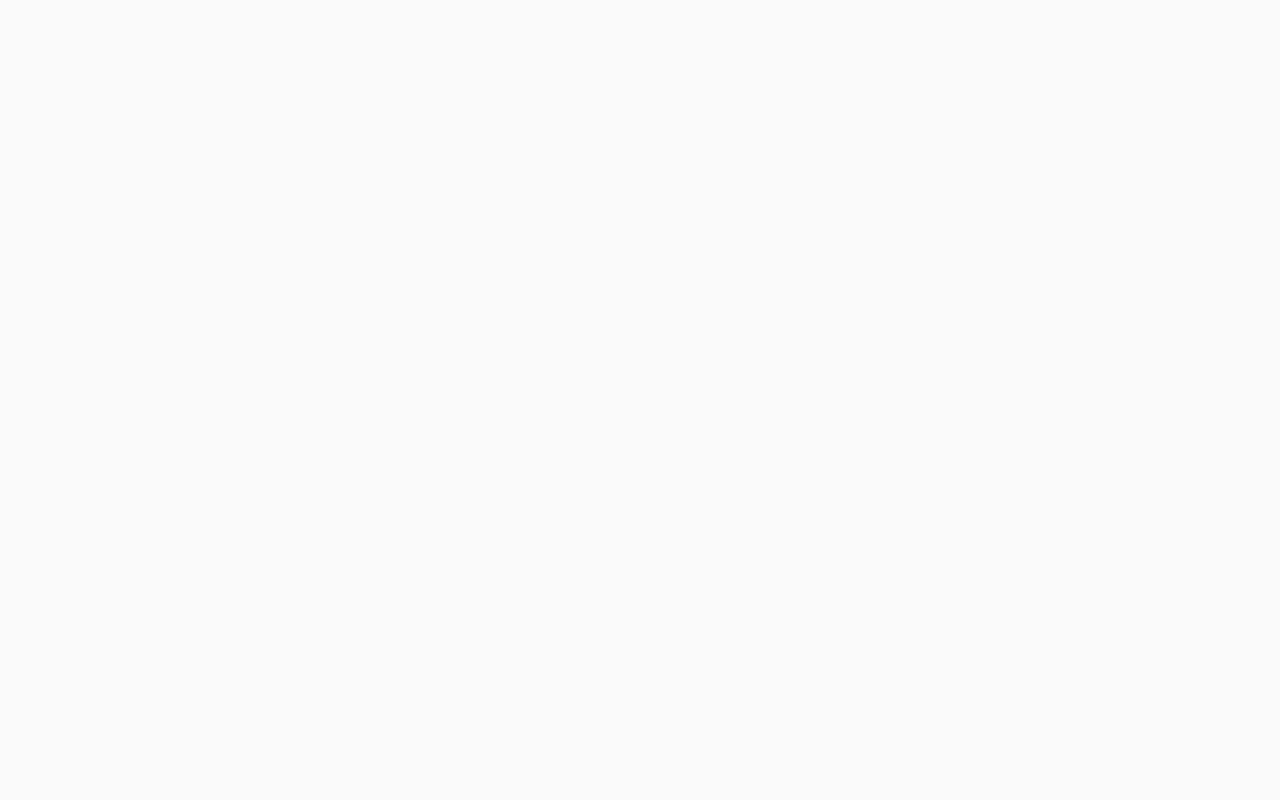
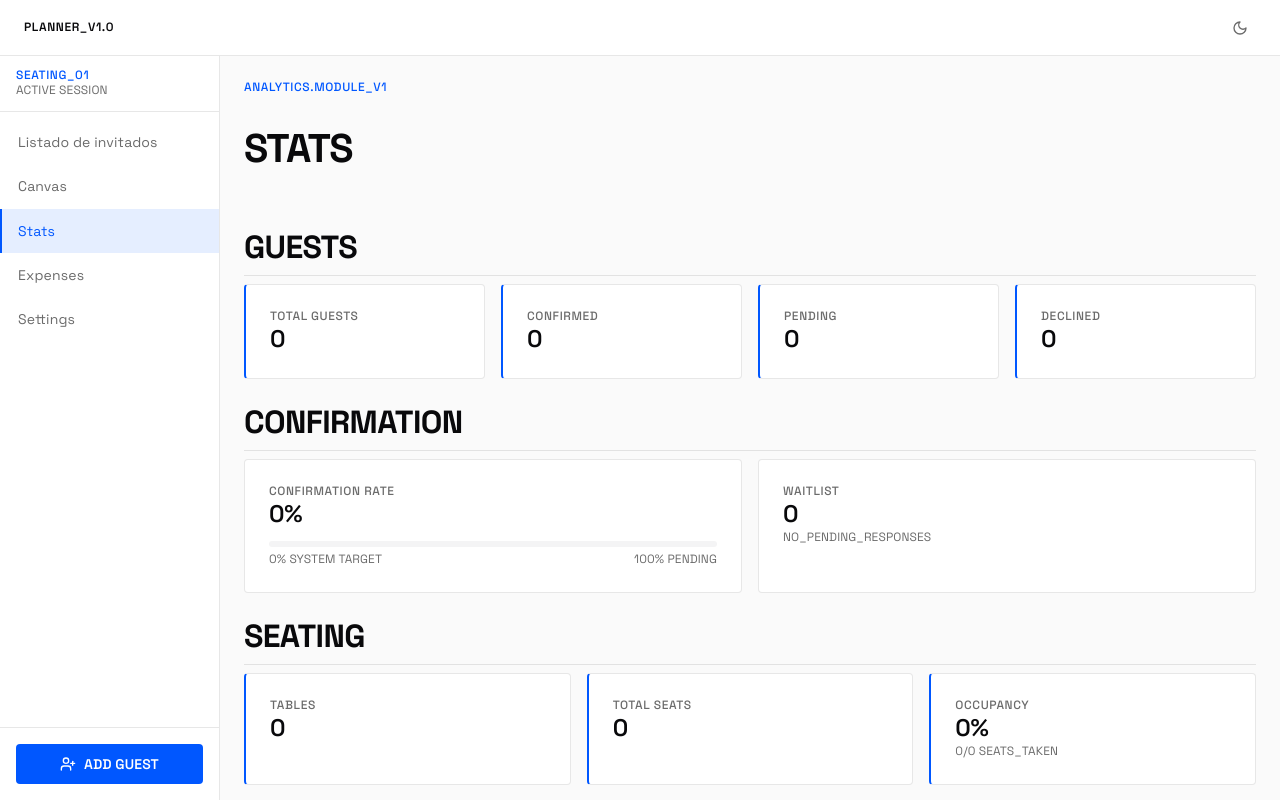
Before and after one commit to mancas/seating-planner, a React (Vite) app: page /stats in a window 1280 px wide. Before the commit this address had no page. Built offline with nearby package versions, Linux system fonts and the light colour scheme.

Commit message:
feat: add Stats view and integrate into navigation; update BottomTabBar and LeftSidebar

```diff
--- a/src/components/organisms/BottomTabBar.tsx
+++ b/src/components/organisms/BottomTabBar.tsx
@@ -1,4 +1,10 @@
-import { LuSquarePen, LuUser, LuSettings, LuReceipt } from 'react-icons/lu'
+import {
+  LuSquarePen,
+  LuUser,
+  LuSettings,
+  LuReceipt,
+  LuChartColumn,
+} from 'react-icons/lu'
 import { useLocation, useNavigate } from 'react-router'
 import TabBarItem from '../atoms/TabBarItem'
 
@@ -8,6 +14,7 @@ function BottomTabBar() {
   const isCanvasView = location.pathname === '/seating-plan'
   const isSettingsView = location.pathname === '/settings'
   const isExpensesView = location.pathname.startsWith('/expenses')
+  const isStatsView = location.pathname === '/stats'
 
   return (
     <nav className="md:hidden fixed bottom-0 left-0 right-0 z-40 bg-surface border-t border-border">
@@ -21,8 +28,22 @@ function BottomTabBar() {
         <TabBarItem
           icon={<LuUser size={16} />}
           label="GUESTS"
-          isActive={!isCanvasView && !isSettingsView && !isExpensesView}
+          isActive={
+            !isCanvasView && !isSettingsView && !isExpensesView && !isStatsView
+          }
           onClick={() => navigate('/')}
+        />
+        <TabBarItem
+          icon={<LuChartColumn size={16} />}
+          label="STATS"
+          isActive={isStatsView}
+          onClick={() => navigate('/stats')}
+        />
+        <TabBarItem
+          icon={<LuReceipt size={16} />}
+          label="EXPENSES"
+          isActive={isExpensesView}
+          onClick={() => navigate('/expenses')}
         />
         <TabBarItem
           icon={<LuSettings size={16} />}
@@ -30,12 +51,6 @@ function BottomTabBar() {
           isActive={isSettingsView}
           onClick={() => navigate('/settings')}
         />
-        <TabBarItem
-          icon={<LuReceipt size={16} />}
-          label="EXPENSES"
-          isActive={isExpensesView}
-          onClick={() => navigate('/expenses')}
-        />
       </div>
     </nav>
   )
--- a/src/components/organisms/GuestListFooterStats.tsx
+++ /dev/null
@@ -1,49 +0,0 @@
-import StatCard from '../atoms/StatCard'
-
-interface Props {
-  confirmationRate: number
-  totalGifts: number
-  giftCount: number
-}
-
-function GuestListFooterStats({
-  confirmationRate,
-  totalGifts,
-  giftCount,
-}: Props) {
-  return (
-    <div className="hidden md:grid grid-cols-3 gap-4 px-6 py-4 mt-auto border-t border-border">
-      <StatCard label="CONFIRMATION RATE" value={`${confirmationRate}%`}>
-        <div className="bg-gray-800 rounded-full h-1.5 w-full mt-3">
-          <div
-            className="bg-primary rounded-full h-1.5"
-            style={{ width: `${confirmationRate}%` }}
-          />
-        </div>
-        <div className="flex justify-between mt-1">
-          <span className="text-caption text-foreground-muted">
-            {confirmationRate}% SYSTEM TARGET
-          </span>
-          <span className="text-caption text-foreground-muted">
-            {100 - confirmationRate}% PENDING
-          </span>
-        </div>
-      </StatCard>
-
-      <StatCard
-        label="TOTAL GIFTS"
-        value={`€${new Intl.NumberFormat('de-DE', { maximumFractionDigits: 0 }).format(totalGifts)}`}
-      >
-        <p className="text-caption text-foreground-muted mt-1">
-          {giftCount > 0 ? `${giftCount} GIFTS RECEIVED` : 'NO_GIFTS_RECEIVED'}
-        </p>
-      </StatCard>
-
-      <StatCard label="RSVP DEADLINE" value="T-08D">
-        <span className="badge mt-2">URGENT</span>
-      </StatCard>
-    </div>
-  )
-}
-
-export default GuestListFooterStats
--- a/src/components/organisms/LeftSidebar.tsx
+++ b/src/components/organisms/LeftSidebar.tsx
@@ -68,6 +68,7 @@ function LeftSidebar({
   const navigate = useNavigate()
   const isCanvasView = location.pathname === '/seating-plan'
   const isExpensesView = location.pathname.startsWith('/expenses')
+  const isStatsView = location.pathname === '/stats'
 
   const unassignedGuests = getUnassignedGuests(guests, tables)
   const seatedTableByGuestId = new Map<string, string>()
@@ -92,7 +93,8 @@ function LeftSidebar({
           isActive={
             !isCanvasView &&
             location.pathname !== '/settings' &&
-            !isExpensesView
+            !isExpensesView &&
+            !isStatsView
           }
           onClick={() => navigate('/')}
         />
@@ -100,6 +102,11 @@ function LeftSidebar({
           label="Canvas"
           isActive={isCanvasView}
           onClick={() => navigate('/seating-plan')}
+        />
+        <SidebarNavItem
+          label="Stats"
+          isActive={isStatsView}
+          onClick={() => navigate('/stats')}
         />
         <SidebarNavItem
           label="Expenses"
--- a/src/main.tsx
+++ b/src/main.tsx
@@ -11,6 +11,7 @@ import ImportGuestsView from './pages/ImportGuestsView.tsx'
 import ExpensesLogView from './pages/ExpensesLogView.tsx'
 import AddExpenseView from './pages/AddExpenseView.tsx'
 import SettingsView from './pages/SettingsView.tsx'
+import StatsView from './pages/StatsView.tsx'
 
 if ('serviceWorker' in navigator) {
   window.addEventListener('load', () => {
@@ -33,6 +34,7 @@ createRoot(document.getElementById('root')!).render(
           <Route path="expenses" element={<ExpensesLogView />} />
           <Route path="expenses/new" element={<AddExpenseView />} />
           <Route path="settings" element={<SettingsView />} />
+          <Route path="stats" element={<StatsView />} />
         </Route>
       </Routes>
     </BrowserRouter>
--- /dev/null
+++ b/src/pages/StatsView.tsx
@@ -0,0 +1,171 @@
+import { useCallback } from 'react'
+import { useNavigate } from 'react-router'
+import { getGuests } from '../data/guest-store'
+import { getTables } from '../data/table-store'
+import { useGuestStats } from '../hooks/useGuestStats'
+import LeftSidebar from '../components/organisms/LeftSidebar'
+import StatCard from '../components/atoms/StatCard'
+
+function formatCurrency(n: number): string {
+  return (
+    '€' + new Intl.NumberFormat('de-DE', { maximumFractionDigits: 0 }).format(n)
+  )
+}
+
+function StatsView() {
+  const navigate = useNavigate()
+  const guests = getGuests()
+  const tables = getTables()
+
+  const {
+    confirmedCount,
+    pendingCount,
+    totalGuests,
+    confirmationRate,
+    totalGifts,
+    giftCount,
+    waitlistCount,
+  } = useGuestStats(guests)
+
+  const declinedCount = guests.filter((g) => g.status === 'DECLINED').length
+  const totalSeats = tables.reduce((sum, t) => sum + t.seatCount, 0)
+  const occupiedSeats = tables.reduce((sum, t) => sum + t.seats.length, 0)
+  const seatOccupancyRate =
+    totalSeats > 0 ? Math.round((occupiedSeats / totalSeats) * 100) : 0
+  const avgGift = giftCount > 0 ? totalGifts / giftCount : 0
+
+  const handleNavigateToAdd = useCallback(
+    () => navigate('/guests/new'),
+    [navigate],
+  )
+  const handleSidebarAddTable = useCallback(
+    () => navigate('/seating-plan'),
+    [navigate],
+  )
+
+  return (
+    <>
+      <LeftSidebar
+        onAddGuest={handleNavigateToAdd}
+        onAddTable={handleSidebarAddTable}
+        guests={guests}
+        tables={tables}
+      />
+      <main className="relative flex-1 flex flex-col overflow-y-auto pb-16 md:pb-0">
+        <div className="px-4 md:px-6 py-4 md:py-6">
+          <div className="hidden md:block">
+            <p className="text-label text-primary tracking-wider">
+              ANALYTICS.MODULE_V1
+            </p>
+            <h1 className="text-heading-1 text-foreground-heading mt-1">
+              STATS
+            </h1>
+          </div>
+          <div className="md:hidden">
+            <p className="text-label text-primary tracking-wider">
+              SYSTEM_REPORT
+            </p>
+            <h1 className="text-heading-1 text-foreground-heading mt-1">
+              STATS
+            </h1>
+            <p className="text-caption text-foreground-muted mt-1">
+              STATUS: {confirmedCount} / {totalGuests} CONFIRMED
+            </p>
+          </div>
+        </div>
+
+        <div className="flex-1 px-4 md:px-6 pb-6 space-y-6">
+          {/* Guests */}
+          <section>
+            <h2 className="text-label text-foreground-muted tracking-wider uppercase border-b border-border pb-2 mb-4">
+              GUESTS
+            </h2>
+            <div className="grid grid-cols-2 md:grid-cols-4 gap-3 md:gap-4">
+              <StatCard label="TOTAL GUESTS" value={totalGuests} mobileBorder />
+              <StatCard label="CONFIRMED" value={confirmedCount} mobileBorder />
+              <StatCard label="PENDING" value={pendingCount} mobileBorder />
+              <StatCard label="DECLINED" value={declinedCount} mobileBorder />
+            </div>
+          </section>
+
+          {/* Confirmation */}
+          <section>
+            <h2 className="text-label text-foreground-muted tracking-wider uppercase border-b border-border pb-2 mb-4">
+              CONFIRMATION
+            </h2>
+            <div className="grid grid-cols-1 md:grid-cols-2 gap-3 md:gap-4">
+              <StatCard
+                label="CONFIRMATION RATE"
+                value={`${confirmationRate}%`}
+              >
+                <div className="bg-gray-800 rounded-full h-1.5 w-full mt-3">
+                  <div
+                    className="bg-primary rounded-full h-1.5"
+                    style={{ width: `${confirmationRate}%` }}
+                  />
+                </div>
+                <div className="flex justify-between mt-1">
+                  <span className="text-caption text-foreground-muted">
+                    {confirmationRate}% SYSTEM TARGET
+                  </span>
+                  <span className="text-caption text-foreground-muted">
+                    {100 - confirmationRate}% PENDING
+                  </span>
+                </div>
+              </StatCard>
+              <StatCard label="WAITLIST" value={waitlistCount}>
+                <p className="text-caption text-foreground-muted mt-1">
+                  {waitlistCount > 0
+                    ? `${waitlistCount} AWAITING_CONFIRMATION`
+                    : 'NO_PENDING_RESPONSES'}
+                </p>
+              </StatCard>
+            </div>
+          </section>
+
+          {/* Seating */}
+          <section>
+            <h2 className="text-label text-foreground-muted tracking-wider uppercase border-b border-border pb-2 mb-4">
+              SEATING
+            </h2>
+            <div className="grid grid-cols-2 md:grid-cols-3 gap-3 md:gap-4">
+              <StatCard label="TABLES" value={tables.length} mobileBorder />
+              <StatCard label="TOTAL SEATS" value={totalSeats} mobileBorder />
+              <StatCard
+                label="OCCUPANCY"
+                value={`${seatOccupancyRate}%`}
+                mobileBorder
+              >
+                <p className="text-caption text-foreground-muted mt-1">
+                  {occupiedSeats}/{totalSeats} SEATS_TAKEN
+                </p>
+              </StatCard>
+            </div>
+          </section>
+
+          {/* Gifts */}
+          <section>
+            <h2 className="text-label text-foreground-muted tracking-wider uppercase border-b border-border pb-2 mb-4">
+              GIFTS
+            </h2>
+            <div className="grid grid-cols-1 md:grid-cols-3 gap-3 md:gap-4">
+              <StatCard label="TOTAL GIFTS" value={formatCurrency(totalGifts)}>
+                <p className="text-caption text-foreground-muted mt-1">
+                  {giftCount > 0
+                    ? `${giftCount} GIFTS RECEIVED`
+                    : 'NO_GIFTS_RECEIVED'}
+                </p>
+              </StatCard>
+              <StatCard label="AVG PER GIFT" value={formatCurrency(avgGift)} />
+              <StatCard label="RSVP DEADLINE" value="T-08D">
+                <span className="badge mt-2">URGENT</span>
+              </StatCard>
+            </div>
+          </section>
+        </div>
+      </main>
+    </>
+  )
+}
+
+export default StatsView
```
Also changed, not shown: src/components/organisms/GuestListHeader.tsx (+70 -17 lines), src/pages/GuestListView.tsx (+15 -23 lines).
